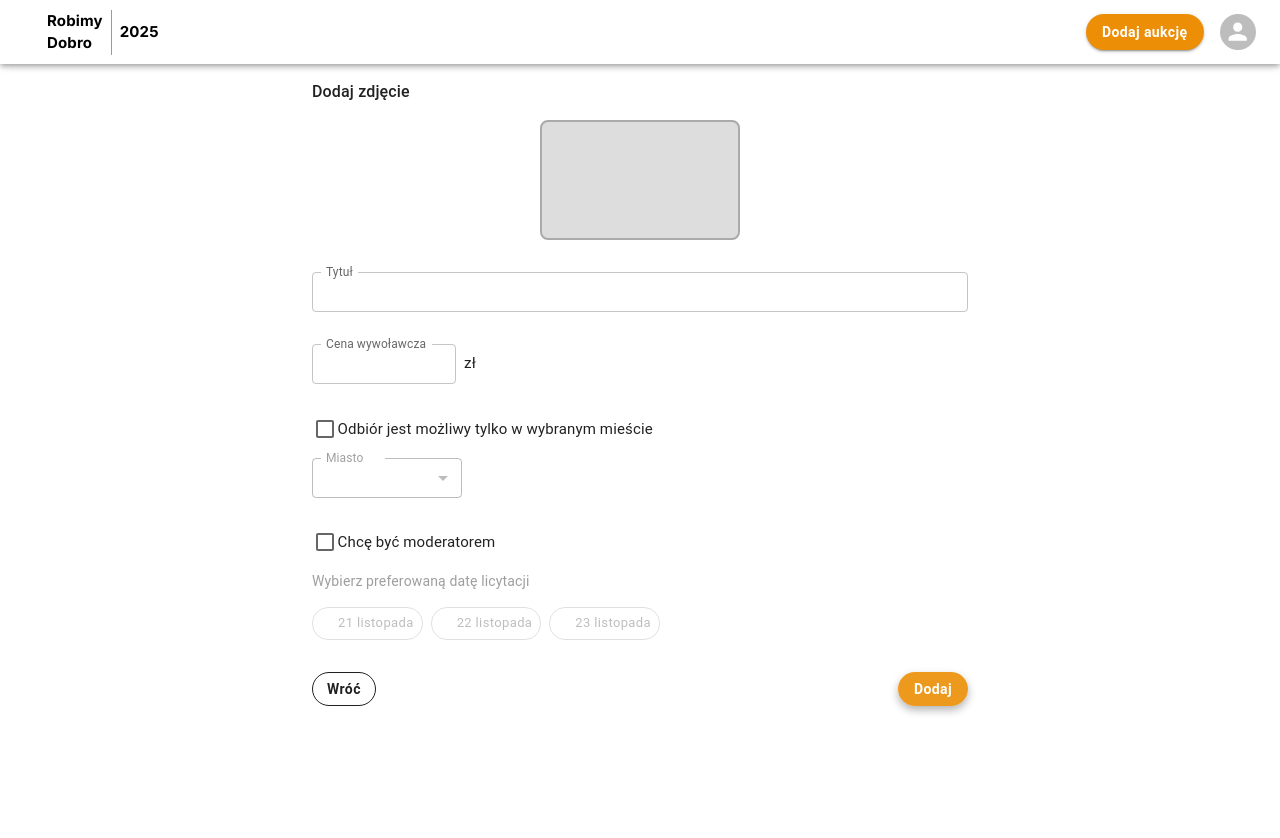
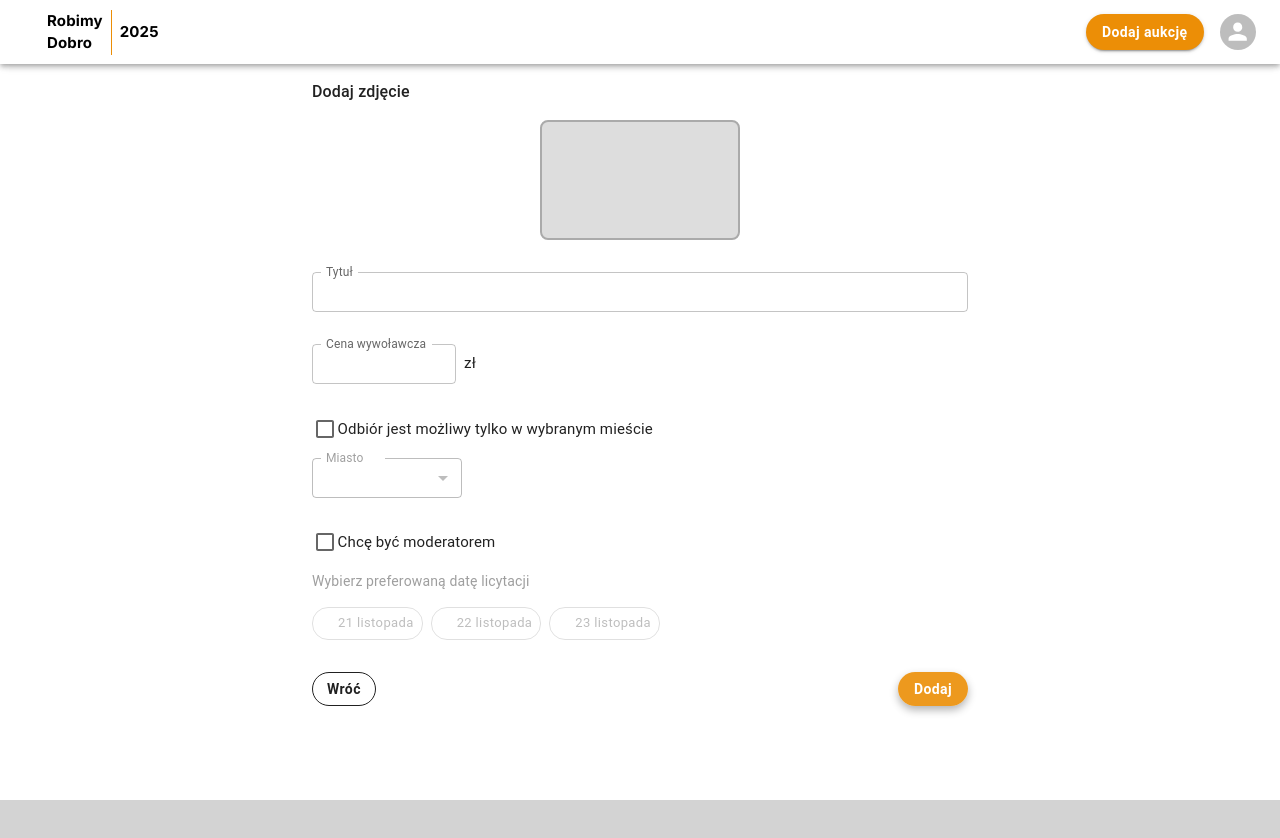
Before and after one commit to ocadotechnology-university/Robimy-dobro---aukcje, a React (Create React App) app in the folder frontend/: page /add in a window 1280 px wide. Shown: the top 838 px of the page. After the commit the page ends 800 px from the top, so only its background shows below. Built offline with nearby package versions, Linux system fonts and the light colour scheme; some icons are missing.

Commit message:
Nearly complete

```diff
--- a/frontend/src/App.css
+++ b/frontend/src/App.css
@@ -23,14 +23,15 @@
 /*------------------------------------------*/
 
 .App {
-  height: 100%;
-  min-width: 1440px;
+  height: 100vh;
+  /*min-width: 1440px;*/
+  min-width: 60%;
   /*width: 60%;*/
   display: flex;
   flex-direction: column;
 }
 
-@media (max-width: 1440px) {
+@media (max-width: min(calc(0.6*100vw), 60vw)) {
   .LeftPanel, .RightPanel {
     display: none;
   }
--- a/frontend/src/App.tsx
+++ b/frontend/src/App.tsx
@@ -1,39 +1,57 @@
-import React from 'react';
-import './App.css';
-import { BrowserRouter, Routes, Route, Navigate } from 'react-router-dom';
+import React, {useEffect, useState} from 'react';
+import {BrowserRouter, Routes, Route, Navigate} from 'react-router-dom';
 import Header from "./components/NavBar/NavBar";
-import img1 from "./image/image3.jpg"
-import img2 from "./image/image4.jpg"
+import img1 from "./image/image3.jpg";
+import img2 from "./image/image4.jpg";
 import Auth from "./components/GoogleLogin/Auth";
 import Home from "./components/HomePage/HomePage";
 import AddAuction from "./components/AddPage/AddPage";
-
-
+import {Box, Container, Stack} from "@mui/material";
 
 function App() {
-  return (
-      <div className="Screen">
-          <div className="LeftPanel">
-              <img src={img2} alt="Left image" />
-          </div>
+    const [windowWidth, setWindowWidth] = useState(window.innerWidth);
 
-          <div className="App">
-              <BrowserRouter>
-                  <Header />
-                  <Routes>
-                      <Route path="/" element={<Navigate to="/auth" />} />
-                      <Route path="/auth" element={<Auth />} />
-                      <Route path="/home" element={<Home />} />
-                      <Route path="/add" element={<AddAuction />} />
-                  </Routes>
-              </BrowserRouter>
-          </div>
+    useEffect(() => {
+        const handleResize = () => {
+            setWindowWidth(window.innerWidth);
+        };
 
-          <div className="RightPanel">
-              <img src={img1} alt="Left image" />
-          </div>
-      </div>
-  );
+        window.addEventListener("resize", handleResize);
+        handleResize();
+
+        return () => window.removeEventListener("resize", handleResize);
+    }, []);
+
+    return (
+        <Container disableGutters sx={{minWidth:'100%', height:'100%'}}>
+            <Stack direction="row" justifyContent="center" sx={{ height: "100%" }}>
+
+                {windowWidth > 1500 && (
+                    <Box height="100%">
+                        <img src={img2} alt="Left image" style={{height: "100%", objectFit: 'cover'}} />
+                    </Box>
+                )}
+
+                <Box height="100%" sx={{minWidth: windowWidth > 1500 ? '1500px' : '100%'}}>
+                    <BrowserRouter >
+                        <Header/>
+                        <Routes>
+                            <Route path="/" element={<Navigate to="/auth"/>}/>
+                            <Route path="/auth" element={<Auth/>}/>
+                            <Route path="/home" element={<Home/>}/>
+                            <Route path="/add" element={<AddAuction/>}/>
+                        </Routes>
+                    </BrowserRouter>
+                </Box>
+
+                {windowWidth > 1500 && (
+                    <Box height="100%">
+                        <img src={img1} alt="Right image" style={{height: "100%", objectFit: 'cover'}}/>
+                    </Box>
+                )}
+            </Stack>
+        </Container>
+    );
 }
 
 export default App;
--- a/frontend/src/components/HomePage/HomePage.tsx
+++ b/frontend/src/components/HomePage/HomePage.tsx
@@ -69,7 +69,7 @@ const HomePage = () => {
     return (
         <React.Fragment>
             <CssBaseline/>
-            <Container maxWidth="md" sx={{height: '100dvh'}}>
+            <Container maxWidth="md" sx={{backgroundColor:'white' }}>
                 <Stack direction="column" alignItems="center">
                     <Image/>
                     <InvitationTextAndButton/>
--- a/frontend/src/components/NavBar/NavBar.tsx
+++ b/frontend/src/components/NavBar/NavBar.tsx
@@ -68,7 +68,7 @@ const NavBar = () => {
     }
 
     return (
-        <AppBar position="sticky" elevation={4} sx={{backgroundColor: "white"}}>
+        <AppBar position="sticky" elevation={4} sx={{backgroundColor: "white", width: "100%"}}>
             <Container maxWidth="xl">
                 <Toolbar disableGutters>
                     <Stack flexGrow={1} direction="row" spacing={2} alignItems="center">
--- a/frontend/src/index.css
+++ b/frontend/src/index.css
@@ -1,13 +1,17 @@
-body {
+html, body {
   margin: 0;
   padding: 0;
-  height: 100%;
+  height: 100vh;
   width: 100%;
   background-color: lightgray;
-  display: flex;
-  justify-content: center;
   font-family: 'Inter', sans-serif;
   overflow-x: hidden;
+}
+
+#root {
+  height: 100vh;
+  margin: 0;
+  padding: 0;
 }
 
 code {
```
